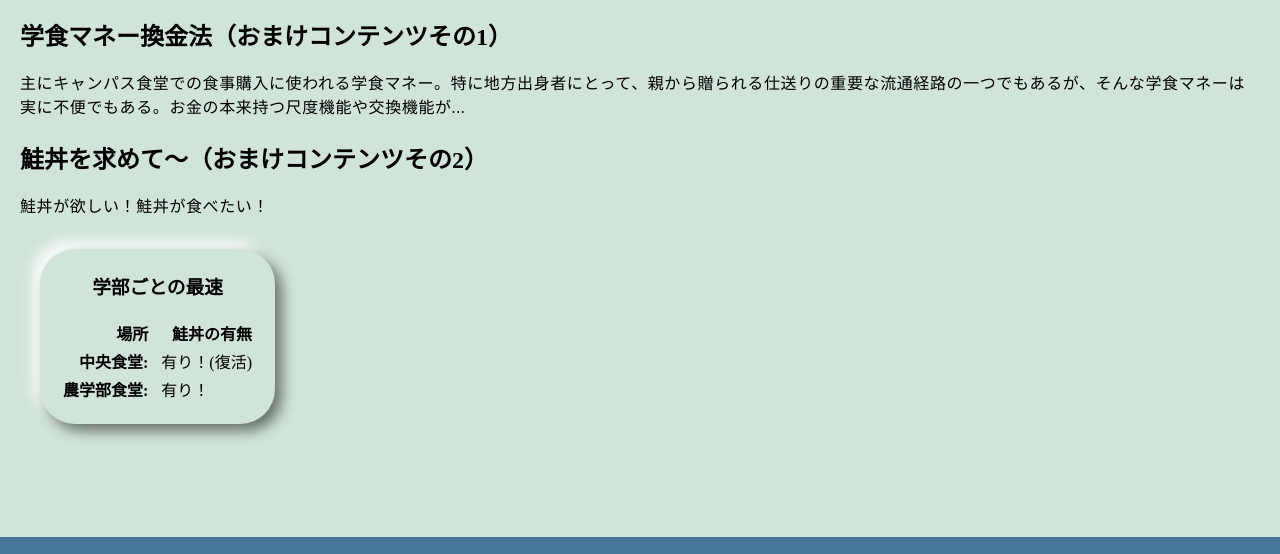
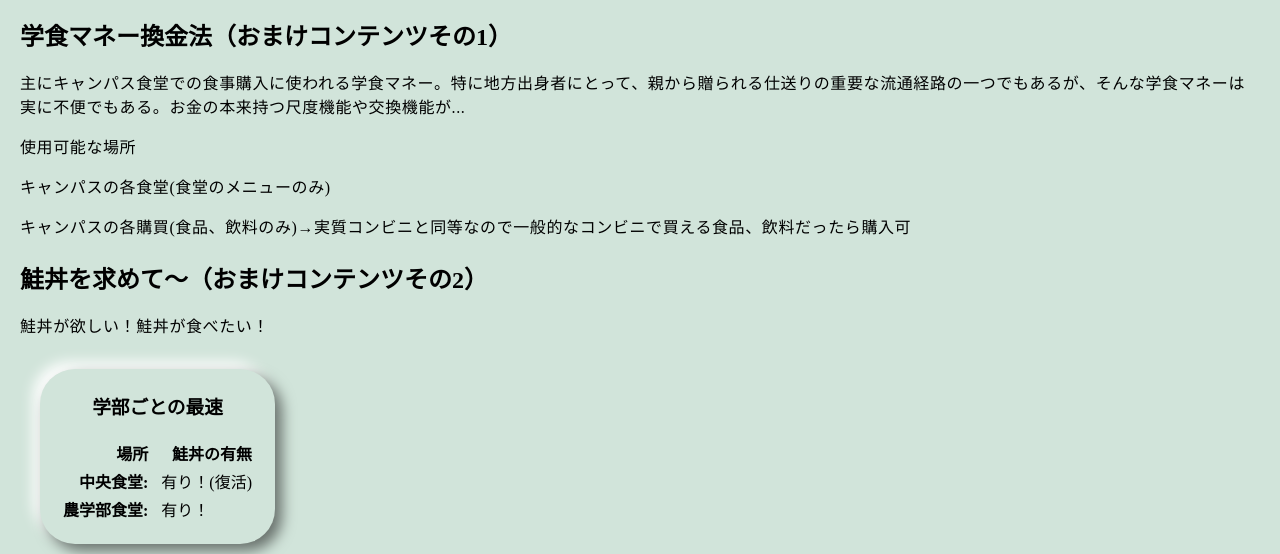
Before and after one commit to my12parsecs/todai-access, a plain HTML site: page eat.html in a window 1280 px wide. Shown: the part 73-627 px from the top of the page. Drawn offline with Linux system fonts and the light colour scheme.

Commit message:
updated eat

```diff
--- a/eat.html
+++ b/eat.html
@@ -4,9 +4,9 @@
     <meta http-equiv="X-UA-Compatible" content="IE=edge">
     <meta name="viewport" content="width=device-width, initial-scale=1.0">
     <meta charset="utf-8">
-    <title>東大最速アクセス・東京大学本郷キャンパスの最寄駅は結局どこ？</title>
-    <meta name="description" content="本郷キャンパスには東大前、本郷三丁目、根津、湯島と四つの最寄駅があるが、どれが真の最寄りなのか。学生の間でも意見が分かれる難題の解を考えよう。キャンパスの施設や学部ごとの最寄駅もチェック。">
-    <meta name="keyword" content="東大,本郷,キャンパス,アクセス,駅,東京大学,最寄駅,徒歩,時間,東大前">
+    <title>東大の食べ物や学食マネーについて・東大最速アクセス</title>
+    <meta name="description" content="東大の学食マネーは食堂でしか使えないのか？学食で一番美味しい鮭丼はどこで手に入るのか？などの疑問にお答え。">
+    <meta name="keyword" content="東大,本郷,キャンパス,東京大学,学食マネー、食堂、学食、鮭丼">
 
 
     <!-- Global site tag (gtag.js) - Google Analytics -->
@@ -56,6 +56,9 @@
         <div>
             <h2>学食マネー換金法（おまけコンテンツその1）</h2>
             <p>主にキャンパス食堂での食事購入に使われる学食マネー。特に地方出身者にとって、親から贈られる仕送りの重要な流通経路の一つでもあるが、そんな学食マネーは実に不便でもある。お金の本来持つ尺度機能や交換機能が...</p>
+            <p>使用可能な場所</p>
+            <p>キャンパスの各食堂(食堂のメニューのみ)</p>
+            <p>キャンパスの各購買(食品、飲料のみ)→実質コンビニと同等なので一般的なコンビニで買える食品、飲料だったら購入可</p>
         </div>
 
         <div>
```
